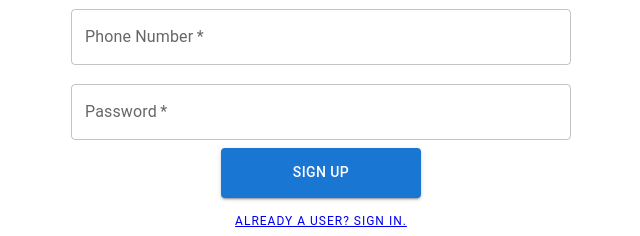
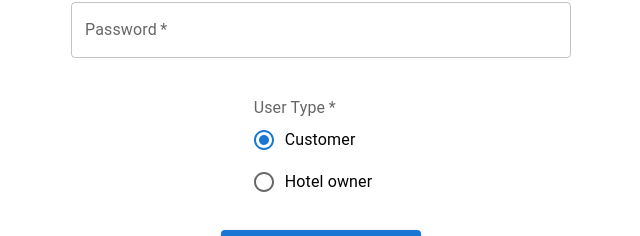
Before and after one commit to kajaldhanotia20/team-project-quickfix, a React (Create React App) app in the folder frontend/: page /signup in a window 1280 px wide. Shown: the part 451-687 px from the top of the page, without its empty margins (319-959 px from the left). Built offline with nearby package versions, Linux system fonts and the light colour scheme; the HTML template or start-up script is replaced by a standard one.

Commit message:
adding dropdown for usertype

```diff
--- a/frontend/src/Components/Auth/signup.js
+++ b/frontend/src/Components/Auth/signup.js
@@ -6,6 +6,11 @@ import TextField from '@mui/material/TextField';
 import Box from '@mui/material/Box';
 import  {makeStyles}  from '@material-ui/core/';
 import Button from '@mui/material/Button';
+import Radio from '@mui/material/Radio';
+import RadioGroup from '@mui/material/RadioGroup';
+import FormControlLabel from '@mui/material/FormControlLabel';
+import FormControl from '@mui/material/FormControl';
+import FormLabel from '@mui/material/FormLabel';
 import { Link, useNavigate } from 'react-router-dom';
 import  {useState} from "react";
 import {Navigate} from 'react-router';
@@ -27,6 +32,7 @@ export default function Signup() {
     const [error, setError]= useState('');
     const [email, setEmail]= useState('');
     const [phone, setPhone]=useState('');
+    const [type, setType]=useState('');
     const history = useNavigate();
     let redirectvar =''
 
@@ -41,6 +47,7 @@ export default function Signup() {
                 password:password,
                 email: email,
                 phone: phone,
+                type: type
             })})
             .then(res =>
                 // console.log(JSON.stringify(res))
@@ -66,7 +73,7 @@ export default function Signup() {
             >
             <Grid item xs={3}>
             <img src="https://i.pinimg.com/originals/c8/88/89/c8888942b5d00fc30ad2aa19fd45280b.gif" alt='' width="300" height="120" />
-            <br/>
+
             </Grid>
             <Grid item xs={3}>
             <Typography variant="h4">Let's get started.</Typography>
@@ -95,6 +102,22 @@ export default function Signup() {
             variant="outlined" />
             </Grid>
             </Box>
+
+<br></br>
+<br></br>
+              <FormControl onChange={(e)=>{setType(e.target.value)}}>
+  <FormLabel id="demo-radio-buttons-group-label" required>User Type</FormLabel>
+  <RadioGroup
+    aria-labelledby="demo-radio-buttons-group-label"
+    defaultValue="Customer"
+    name="radio-buttons-group"
+  >
+    <FormControlLabel value="Customer" control={<Radio />} label="Customer" />
+    <FormControlLabel value="Hotel owner" control={<Radio />} label="Hotel owner" />
+
+  </RadioGroup>
+</FormControl>
+<br></br>
             <Grid item>
             <Button  onClick={signup}
             className={Classes.button1} variant="contained" color="primary">
```
Also changed, not shown: 1 other file (tests, documents, lock files or other folders).
